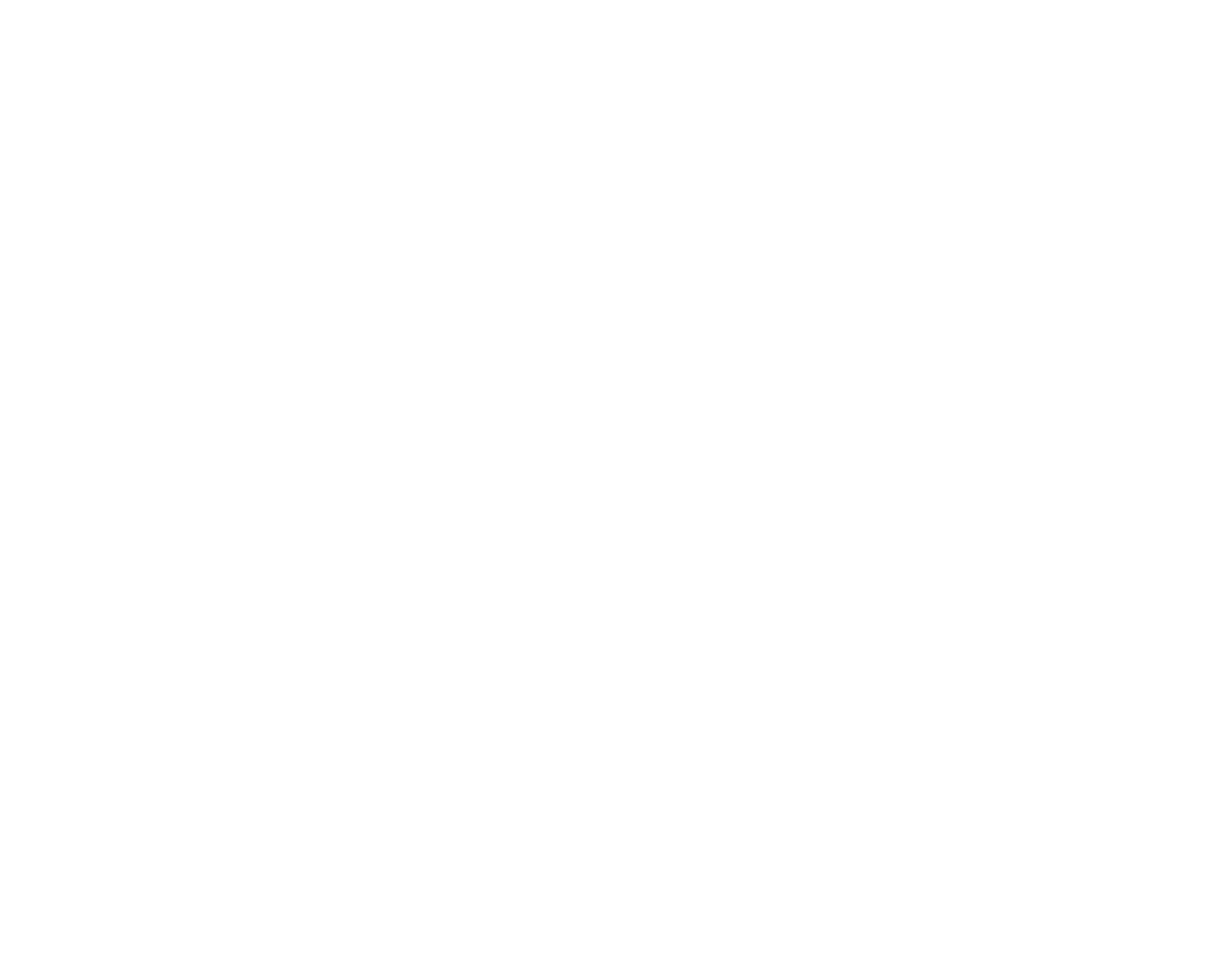
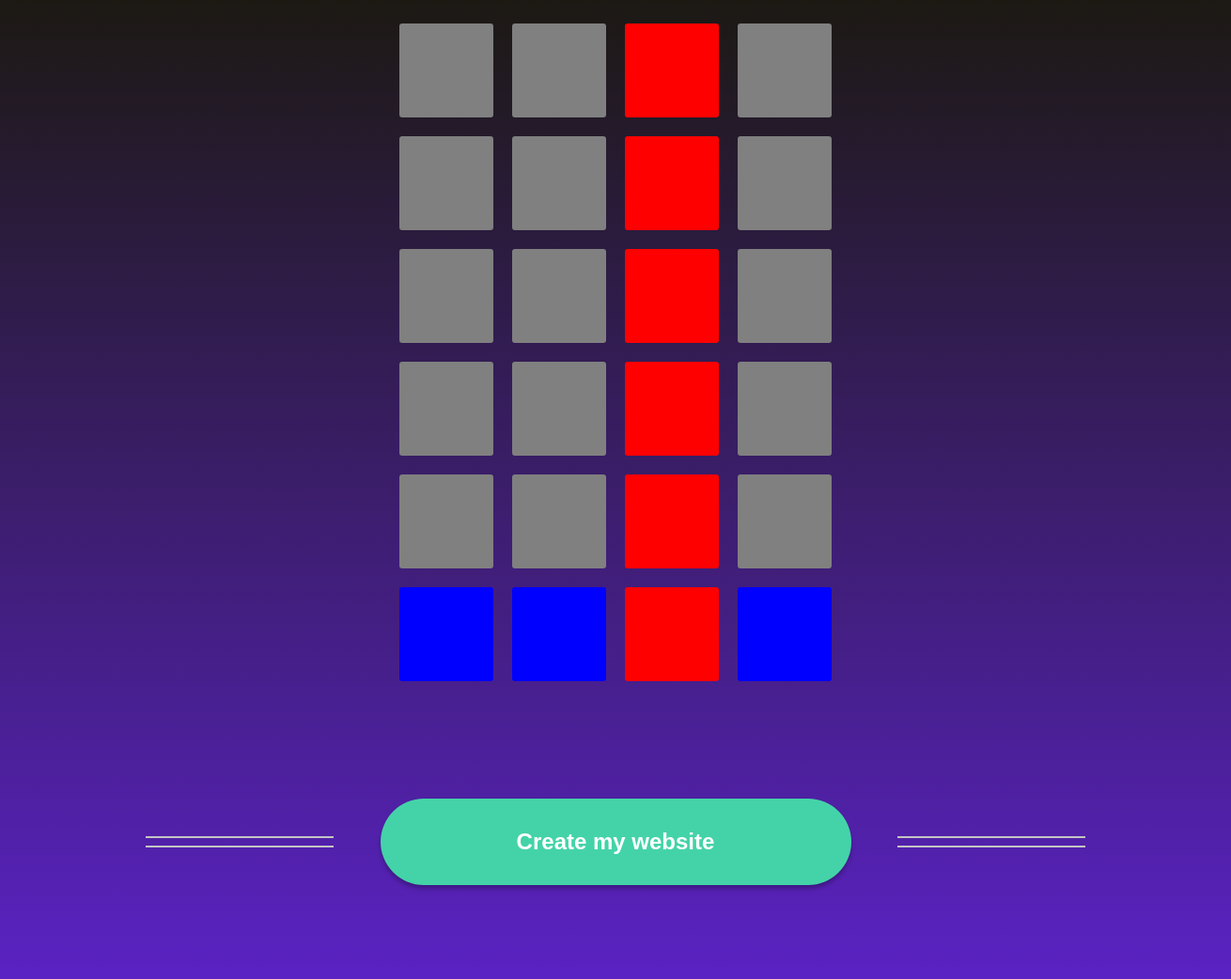
Before and after one commit to Risic/CURSOR_HW_RISIC, a plain HTML site: page Lec10-Pseudo-class/index.html in a window 1280 px wide. Shown: the whole page at 94% size, 1310 px wide, since content can reach past the window. Before the commit the page ends 800 px from the top, so only its background shows below. Drawn offline with Linux system fonts and the light colour scheme.

Commit message:
added pseudo-class hw

```diff
--- a/Lec10-Pseudo-class/index.html
+++ b/Lec10-Pseudo-class/index.html
@@ -4,9 +4,46 @@
     <meta charset="UTF-8">
     <meta http-equiv="X-UA-Compatible" content="IE=edge">
     <meta name="viewport" content="width=device-width, initial-scale=1.0">
+    <link rel="stylesheet" href="./style/reset.css">
+    <link rel="stylesheet" href="./style/normalize.css">
+    <link rel="stylesheet" href="./style/main.css">
     <title>Pseudo</title>
 </head>
 <body>
-
+    <main class="main">
+        <div class="container">
+            <div class="wrapper-div">
+                <div class="item"></div>
+                <div class="item"></div>
+                <div class="item"></div>
+                <div class="item"></div>
+                <div class="item"></div>
+                <div class="item"></div>
+                <div class="item"></div>
+                <div class="item"></div>
+                <div class="item"></div>
+                <div class="item"></div>
+                <div class="item"></div>
+                <div class="item"></div>
+                <div class="item"></div>
+                <div class="item"></div>
+                <div class="item"></div>
+                <div class="item"></div>
+                <div class="item"></div>
+                <div class="item"></div>
+                <div class="item"></div>
+                <div class="item"></div>
+                <div class="item"></div>
+                <div class="item"></div>
+                <div class="item"></div>
+                <div class="item"></div>
+            </div>
+            <div class="wrapper-btn">
+                <button type="button">
+                    Create my website
+                </button>
+            </div>
+        </div>
+    </main>
 </body>
 </html>
--- a/Lec10-Pseudo-class/style/main.css
+++ b/Lec10-Pseudo-class/style/main.css
@@ -0,0 +1,95 @@
+body {
+    background: rgb(32,98,37);
+    background: radial-gradient(circle, rgba(32,98,37,0.8550770650056898) 0%, rgba(51,41,144,0.7122199221485469) 100%);
+}
+
+.container {
+    max-width: 1440px;
+    width: 100%;
+    margin: 0 auto;
+    padding: 0 15px;
+    background: rgb(90,34,195);
+    background: linear-gradient(0deg, rgba(90,34,195,1) 0%, rgba(28,25,19,1) 100%);
+}
+
+.main .wrapper-div {
+    display: grid;
+    justify-content: center;
+    padding: 25px;
+    grid-template: repeat(6, 100px) / repeat(4, 100px);
+    grid-gap: 20px;
+}
+
+.main .wrapper-div .item {
+    background-color: grey;
+    transition-duration: 0.7s;
+    border-radius: 3px;
+}
+
+.main .wrapper-div .item:hover {
+    transform: scale(1.2);
+}
+
+.main .wrapper-div .item:nth-child(4n-1) {
+    background-color: red !important;
+}
+
+.main .wrapper-div .item:nth-child(1n+21) {
+    background-color: blue;
+}
+
+.main .wrapper-btn {
+    display: flex;
+    justify-content: center;
+    align-items: center;
+    padding: 100px 0;
+}
+
+.main .wrapper-btn button {
+    background-color: #44D3A8;
+    box-shadow: 0px 4px 4px rgba(0, 0, 0, 0.25);
+    border-radius: 100px;
+    border: none;
+    width: 501px;
+    height: 92px;
+    font-family: Arial, Helvetica, sans-serif;
+    font-weight: 700;
+    font-style: normal;
+    font-size: 24px;
+    line-height: 28px;
+    color: white;
+    position: relative;
+    transition-duration: 0.5s;
+}
+
+.main .wrapper-btn button::before {
+    content: ' ';
+    width: 200px;
+    height: 8px;
+    border-top: 2px solid #C4C4C4;
+    border-bottom: 2px solid #C4C4C4;
+    position: absolute;
+    transform: translate(-100%, -50%);
+    right: 70%;
+    top: 50%;
+}
+
+.main .wrapper-btn button::after {
+    content: ' ';
+    width: 200px;
+    height: 8px;
+    border-top: 2px solid #C4C4C4;
+    border-bottom: 2px solid #C4C4C4;
+    position: absolute;;
+    transform: translate(100%, -50%);
+    top: 50%;
+    left: 70%;
+}
+
+.main .wrapper-btn button:hover {
+    cursor: pointer;
+    transform: scale(1.02);
+    background-color: white;
+    color: #44D3A8;
+    border: 2px solid #44D3A8;
+}
```
